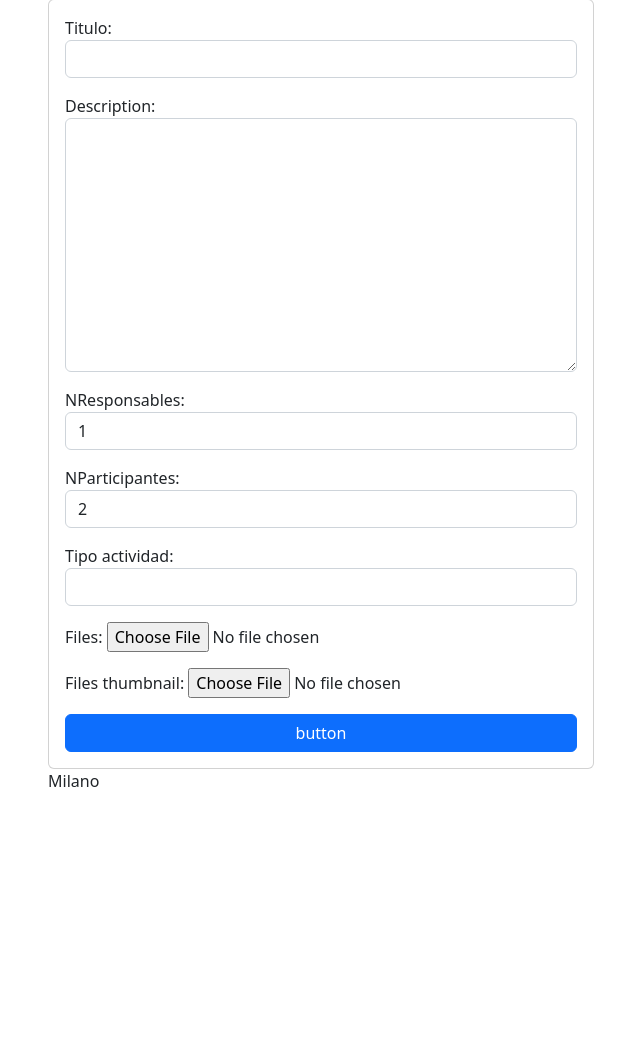
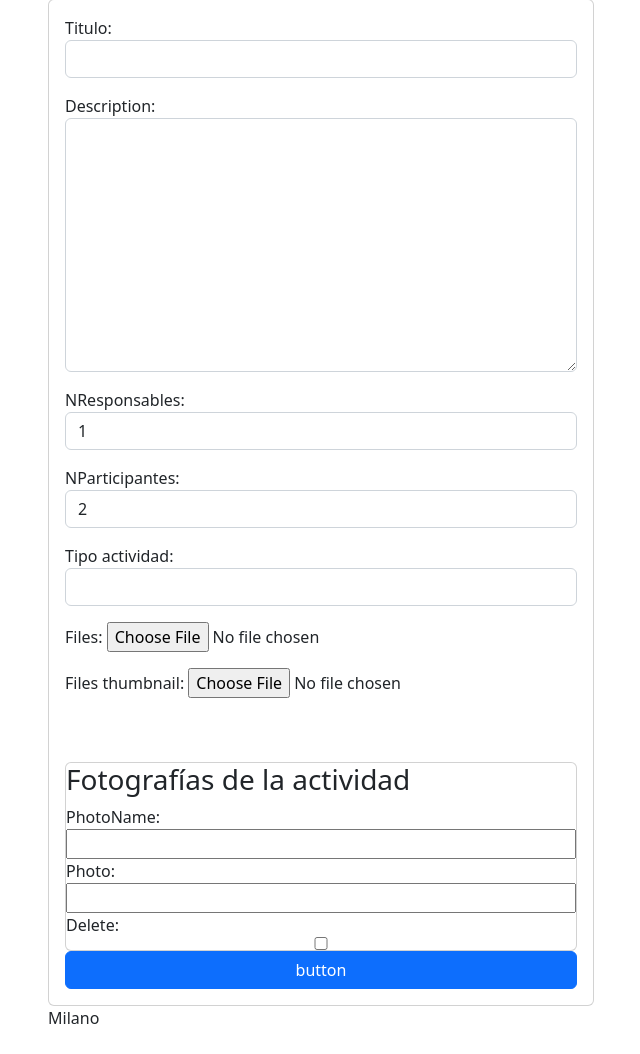
Before and after one commit to a52hepof/324app, a Django app: page /Actividades/crear in a window 1280 px wide. Shown: the part 137-1191 px from the top of the page, without its empty margins (319-959 px from the left). Before the commit the page ends 924 px from the top, so only its background shows below. Run offline with Django 4.2, Linux system fonts and the light colour scheme; a user stored in the database is signed in.

Commit message:
formularios inline Crear Actividad

```diff
--- a/Actividades/models.py
+++ b/Actividades/models.py
@@ -41,7 +41,7 @@ class Activity(models.Model):
 
 
 class PhotoActivity(models.Model):
-    photoName = models.CharField(max_length=200,null=True)
+    photoName = models.CharField(max_length=200)
     #photo  = models.ImageField(upload_to="Actividades/",null=True)
     photo  = CloudinaryField(resource_type='image', folder = "media/Actividades/", transformation ={'quality':'50'},
                              use_filename=True,null=True
--- a/Actividades/templates/actividadCrear.html
+++ b/Actividades/templates/actividadCrear.html
@@ -11,6 +11,13 @@
 
             <form action="/Actividades/crear" method="POST" class="card card-body" enctype="multipart/form-data">
                 {%csrf_token%} {{form.as_p}}
+                </br>
+                </br>
+
+                <div class="card">
+                    <h3>Fotografías de la actividad</h3>
+                    {{formInline}}
+                </div>
                 <button class="btn btn-primary">button</button>
 
             </form>
--- a/Actividades/views.py
+++ b/Actividades/views.py
@@ -5,10 +5,10 @@ from django.http import HttpResponse
 import Actividades
 from .forms import ActividadesForm
 from Actividades.templates import *
-from .models import Activity, User
+from .models import Activity, User, PhotoActivity
 
 from django.contrib.auth.decorators import login_required
-
+from django.forms import inlineformset_factory
 
 # Create your views here.
 def helloworld(request):
@@ -56,6 +56,7 @@ def crearActividad(request):
     usuario = request.user
     UserObject = User.objects.all()
     #print(UserObject, request.user, username)
+    createFormSet = inlineformset_factory(Activity, PhotoActivity, fields=('photoName','photo',), extra=1)
 
     if type(username) == 'NoneType' or username == None:
         #print('Regístrese')
@@ -68,29 +69,41 @@ def crearActividad(request):
         return render(request, 'actividadCrear.html',
             {
             'form': ActividadesForm,
+            'formInline': createFormSet,
             'autor': Author ,
             }
         )
 
     else:
         try:
+            #createFormSet = inlineformset_factory(Activity, PhotoActivity, fields=('photo',))
+            #print(createFormSet)
             formulario = ActividadesForm(request.POST, request.FILES)
-            print(request.user, request.user.id, request.user.username)
+            print(request.user, '--',request.user.id,'--', request.user.username)
             #if formulario.is_valid():
             nuevaActividad = formulario.save(commit=False)
             nuevaActividad.user = request.user
-            #print(nuevaActividad)
             nuevaActividad.save()
+            #nuevaActividadPhoto.save()
             idActividad=nuevaActividad.id
+            formset = createFormSet(request.POST, request.FILES,instance=nuevaActividad)
+            #print(formset)
+
+            if formset.is_valid():
+                #nuevaActividadPhoto = formset.save(commit=False)
+                nuevaActividadPhoto = formset.save()
+                print(nuevaActividadPhoto)
 
             #return redirect('actividadcreada', {'idActividad':idActividad,'actividad':nuevaActividad}) ## esto no funciona
             return redirect('actividadcreada', idActividad)
-        except:
-            print('Algo ha ido mal')
+
+        except Exception as e:
+            print('Algo ha ido mal', e)
 
             return render(request, 'actividadCrear.html',
                 {
                 'form': ActividadesForm,
+                'formInline': createFormSet,
                 'autor': Author ,
                 'error':'Proporciona los datos correctos para dar de alta la actividad',
                 'actividad':nuevaActividad
```
Also changed, not shown: db.sqlite3.
